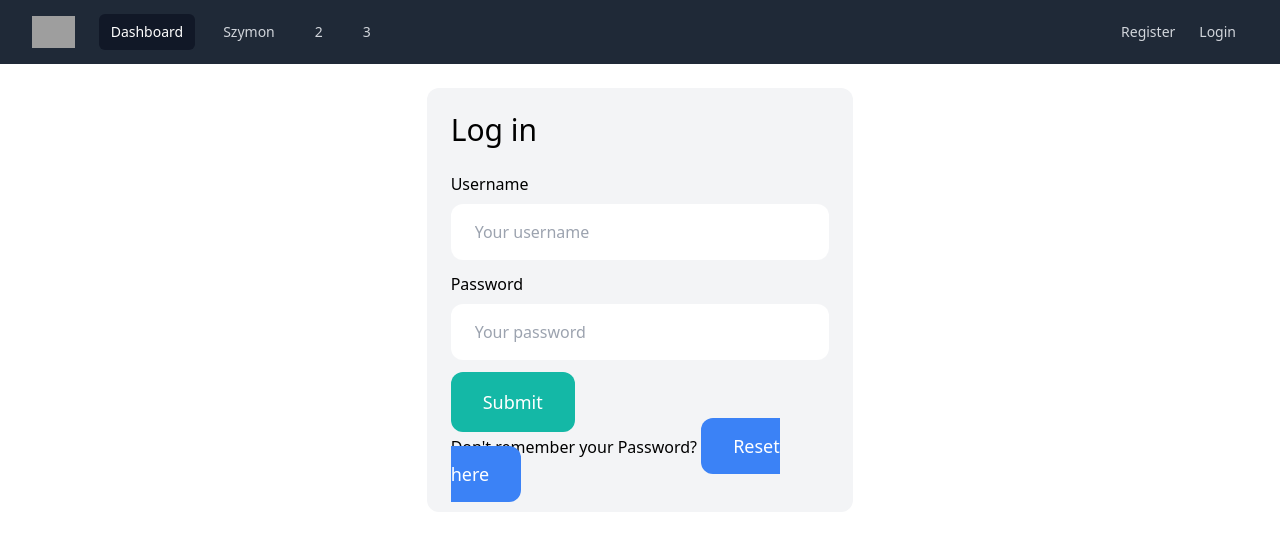
After one commit to MateuszGozdzik/Main_App, a Django app: page /accounts/login/ in a window 1280 px wide. The commit adds this page. Shown: the top 541 px of the page. Run offline with Django 4.2, Linux system fonts and the light colour scheme; some libraries are stand-ins or nearby versions; grey boxes are pictures that could not be loaded.

Commit message:
add login

```diff
--- a/Portfolio_App/urls.py
+++ b/Portfolio_App/urls.py
@@ -20,4 +20,5 @@ urlpatterns = [
     path('admin/', admin.site.urls),
     path("szymon/", include("szymon.urls", namespace="szymon")),
     path("", include("core.urls", namespace="core")),
+    path("accounts/", include("accounts.urls", namespace="accounts")),
 ]
--- /dev/null
+++ b/accounts/forms.py
@@ -0,0 +1,84 @@
+from django import forms
+from django.contrib.auth.forms import AuthenticationForm, UserCreationForm
+from .models import CustomUser
+from django.contrib.auth import get_user_model
+
+
+INPUT_CLASSES = "w-full py-4 px-6 rounded-xl"
+
+User = get_user_model()
+
+
+class LoginForm(AuthenticationForm):
+    username = forms.CharField(
+        widget=forms.TextInput(
+            attrs={
+                "placeholder": "Your username",
+                "class": INPUT_CLASSES,
+            }
+        )
+    )
+
+    password = forms.CharField(
+        widget=forms.PasswordInput(
+            attrs={
+                "placeholder": "Your password",
+                "class": INPUT_CLASSES,
+            }
+        )
+    )
+
+class CustomUserCreationForm(UserCreationForm):
+    class Meta:
+        model = CustomUser
+        fields = ("username", "email", "password1", "password2")
+
+    def clean_email(self):
+        email = self.cleaned_data.get("email")
+        if User.objects.filter(email=email).exists():
+            raise forms.ValidationError("Email is already registered.")
+        return email
+
+    def clean(self):
+        cleaned_data = super().clean()
+        password1 = cleaned_data.get("password1")
+        password2 = cleaned_data.get("password2")
+
+        if password1 and password2 and password1 != password2:
+            raise forms.ValidationError("Passwords don't match.")
+
+    username = forms.CharField(
+        widget=forms.TextInput(
+            attrs={
+                "placeholder": "Your username",
+                "class": INPUT_CLASSES,
+            }
+        )
+    )
+
+    email = forms.CharField(
+        widget=forms.EmailInput(
+            attrs={
+                "placeholder": "Your email address",
+                "class": INPUT_CLASSES,
+            }
+        )
+    )
+
+    password1 = forms.CharField(
+        widget=forms.PasswordInput(
+            attrs={
+                "placeholder": "Your password",
+                "class": INPUT_CLASSES,
+            }
+        )
+    )
+
+    password2 = forms.CharField(
+        widget=forms.PasswordInput(
+            attrs={
+                "placeholder": "Repeat password",
+                "class": INPUT_CLASSES,
+            }
+        )
+    )
--- /dev/null
+++ b/accounts/templates/accounts/login.html
@@ -0,0 +1,37 @@
+{% extends "core/_base.html" %}
+
+{% block title %}Log in{% endblock %}
+
+{% block content %}
+<div class="w-1/2 my-6 mx-auto p-6 bg-gray-100 rounded-xl">
+  <h1 class="mb-6 text-3xl">Log in</h1>
+  <form action="." method="post">
+    {% csrf_token %}
+
+    <div class="mb-3">
+      <label class="inline-block mb-2">Username</label><br>
+      {{ form.username }}
+    </div>
+    <div class="mb-3">
+      <label class="inline-block mb-2">Password</label><br>
+      {{ form.password }}
+    </div>
+
+    {% if form.errors or form.non_field_errors %}
+    <div class="mb-3 p-6 bg-red-100 rounded-xd">
+      {% for field in form %}
+      {{ field.errors }}
+      {% endfor %}
+      {{ form.non_field_errors }}
+    </div>
+    {% endif %}
+
+    <button class="py-4 px-8 text-lg bg-teal-500 hover:bg-teal-700 rounded-xl text-white">Submit</button>
+
+  </form>
+  <p>Don't remember your Password?
+    <a class="py-4 px-8 text-lg bg-blue-500 hover:bg-blue-700 rounded-xl text-white"
+      href="{% url 'accounts:reset_password' %}">Reset here</a>
+  </p>
+</div>
+{% endblock %}
--- /dev/null
+++ b/accounts/urls.py
@@ -0,0 +1,22 @@
+from django.urls import path
+from . import views
+from django.contrib.auth import views as auth_views
+from .forms import LoginForm
+
+
+app_name = "accounts"
+
+urlpatterns = [
+    path("register/", views.register_view, name="register"),
+    path(
+        "login/",
+        auth_views.LoginView.as_view(
+            template_name="accounts/login.html", authentication_form=LoginForm
+        ),
+        name="login",
+    ),
+    path("logout/", views.logout_view, name="logout"),
+    path(
+        "reset_password/", auth_views.PasswordResetView.as_view(), name="reset_password"
+    ),
+]
--- a/core/templates/core/_base.html
+++ b/core/templates/core/_base.html
@@ -57,7 +57,7 @@
                 <div class="absolute inset-y-0 right-0 flex items-center pr-2 sm:static sm:inset-auto sm:ml-6 sm:pr-0">
                     {% if request.user.username %}
 
-                    <a href="#"
+                    <a href="{% url 'accounts:logout' %}"
                         class="text-gray-300 hover:bg-gray-700 hover:text-white rounded-md px-3 py-2 text-sm font-medium"
                         aria-current="page">Logout</a>
 
@@ -83,10 +83,10 @@
                         </div>
                     </div>
                     {% else %}
-                    <a href="#"
+                    <a href="{% url 'accounts:register' %}"
                         class="text-gray-300 hover:bg-gray-700 hover:text-white rounded-md px-3 py-2 text-sm font-medium"
                         aria-current="page">Register</a>
-                    <a href="#"
+                    <a href="{% url 'accounts:login' %}"
                         class="text-gray-300 hover:bg-gray-700 hover:text-white rounded-md px-3 py-2 text-sm font-medium"
                         aria-current="page">Login</a>
                     {% endif %}
```
Also changed, not shown: accounts/templates/accounts/register.html (added, +42 -0 lines), accounts/views.py (+19 -2 lines).
